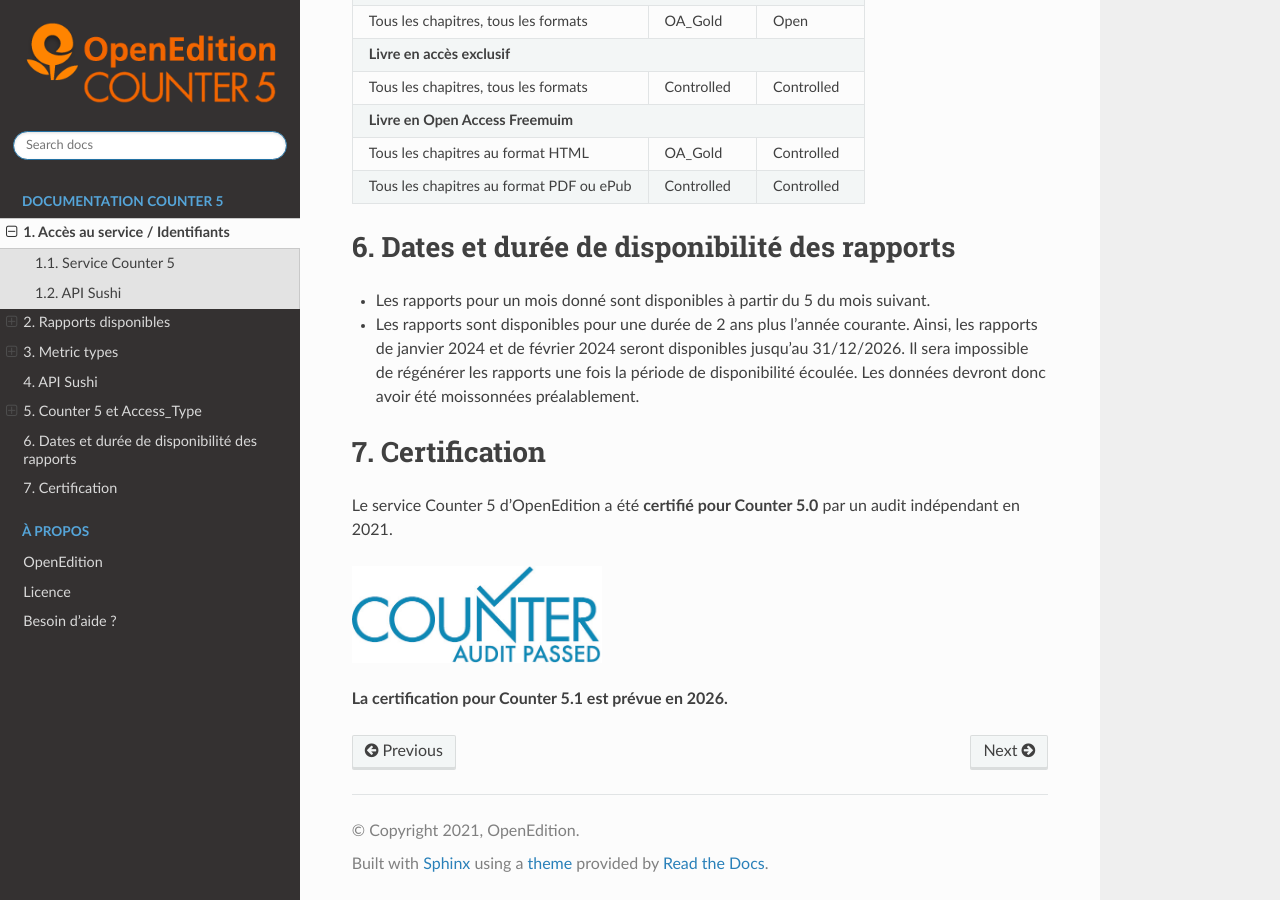
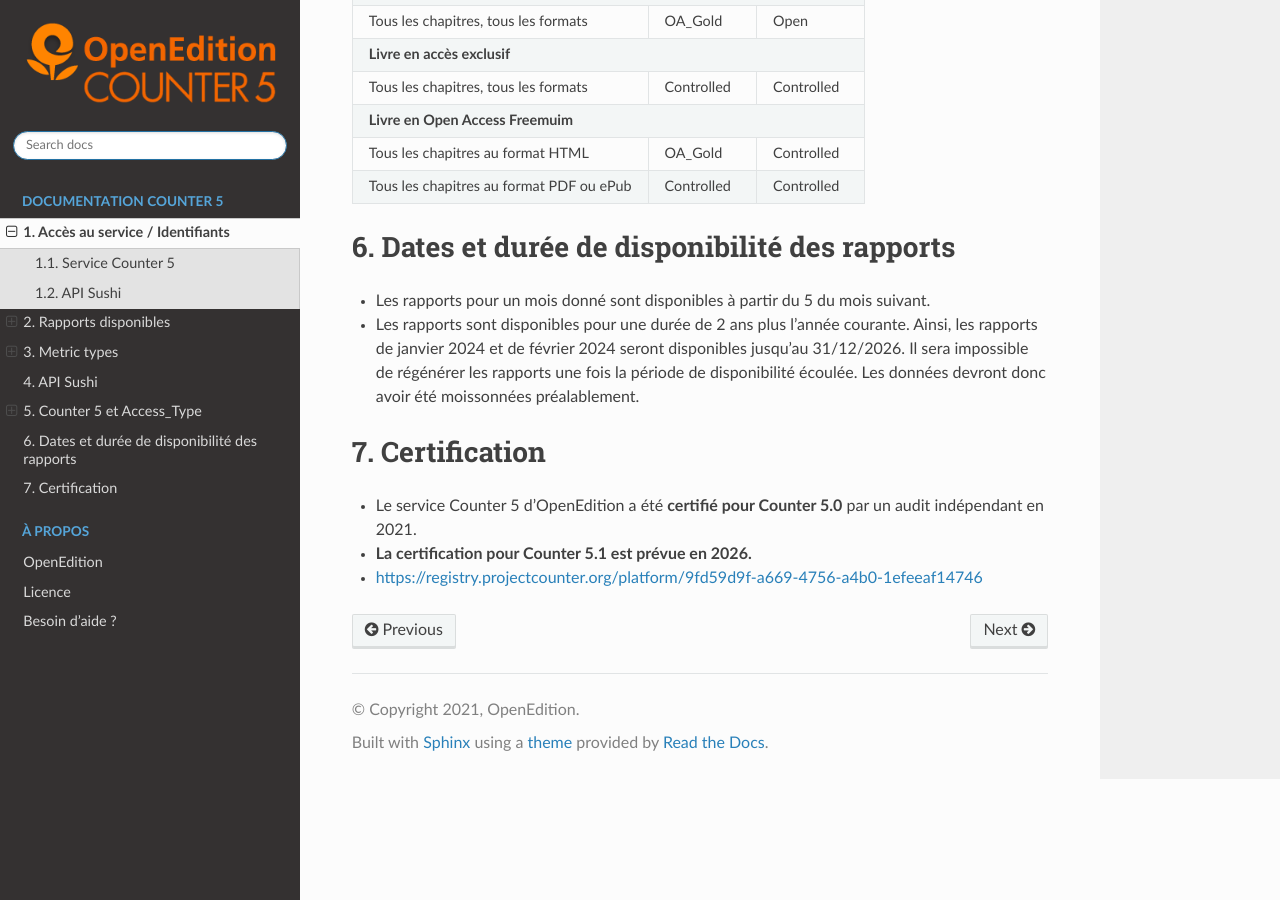
Before and after one commit to OpenEdition/counter5-openedition, a Sphinx documentation site: the page built from docs/source/doc.rst, in a window 1280 px wide and 900 px high, scrolled down 9600 px. Built offline with Sphinx 7.4.7 and the Read the Docs theme 3.1.0, drawn with Linux system fonts in a browser that asks for light colours; part of the change alters nothing that is shown.

```diff
--- a/docs/source/doc.rst
+++ b/docs/source/doc.rst
@@ -491,15 +491,9 @@ Dates et durée de disponibilité des rapports
 Certification
 ==================================================================
 
-Le service Counter 5 d'OpenEdition a été **certifié pour Counter 5.0** par un audit indépendant en 2021.
-
-.. image:: _static/counter-audit-logo.jpg
-   :alt: Counter audit passed
-   :target: https://registry.projectcounter.org/platform/9fd59d9f-a669-4756-a4b0-1efeeaf14746
-   :width: 250
-
-
-**La certification pour Counter 5.1 est prévue en 2026.**
+* Le service Counter 5 d'OpenEdition a été **certifié pour Counter 5.0** par un audit indépendant en 2021.
+* **La certification pour Counter 5.1 est prévue en 2026.**
+* https://registry.projectcounter.org/platform/9fd59d9f-a669-4756-a4b0-1efeeaf14746
 
 
 .. |_| unicode:: 0xA0
```
